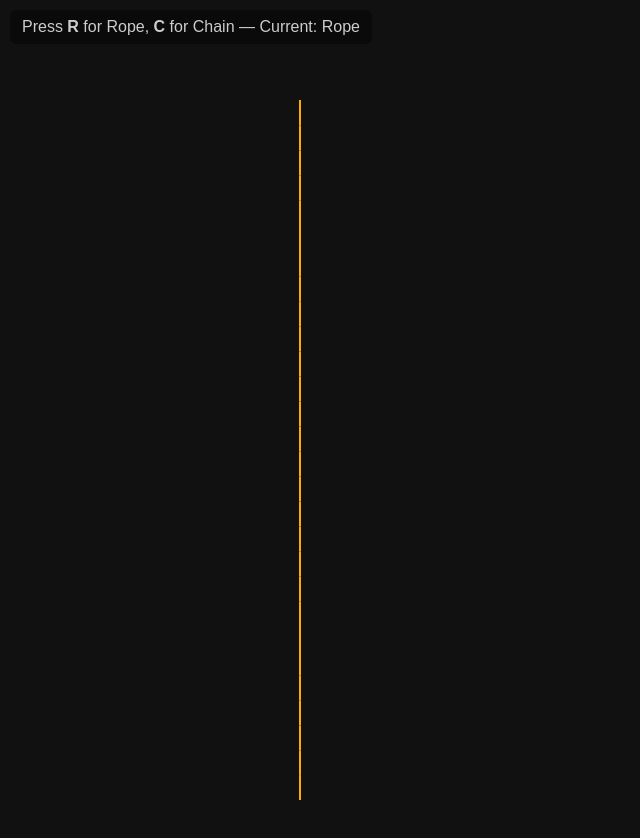
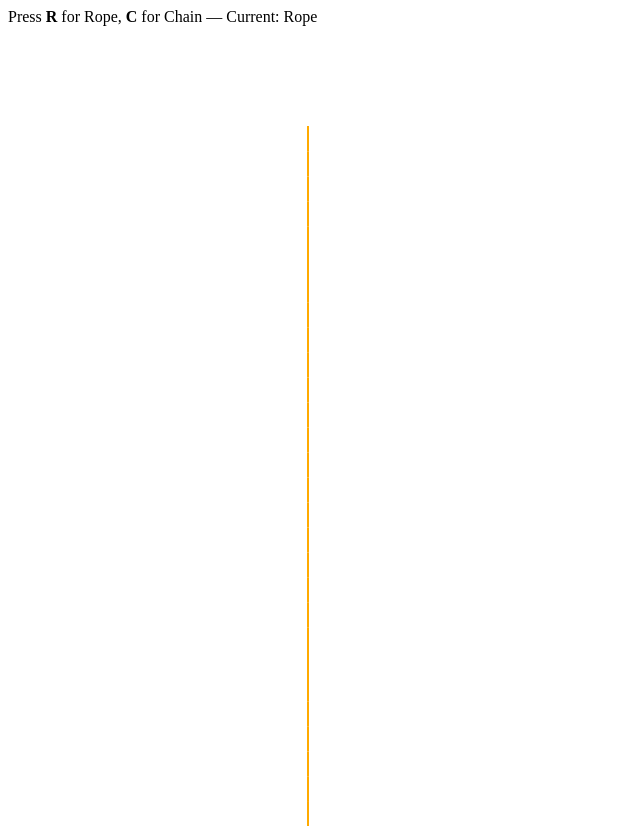
Before and after one commit to rossek22/chain-rope-physics, a plain HTML site: page index.html in a window 1280 px wide. Shown: the whole page, without its empty margins (0-640 px from the left). Before the commit the page ends 800 px from the top, so only its background shows below. Drawn offline with Linux system fonts and the light colour scheme.

Commit message:
Update index.html

```diff
--- a/index.html
+++ b/index.html
@@ -3,33 +3,6 @@
   <head>
     <meta charset="UTF-8" />
     <title>Physics Rope & Chain</title>
-    <style>
-      /* Сброс отступов и запрет скролла, черный фон
-         Reset margin and prevent scrolling, black background */
-      html,
-      body {
-        margin: 0;
-        overflow: hidden;
-        background: #111;
-      }
-      /* Канвас как блочный элемент без отступов
-         Canvas as block element with no margin */
-      canvas {
-        display: block;
-      }
-      /* Информационный блок с подсказками
-         Info box with key hints */
-      #info {
-        position: absolute;
-        top: 10px;
-        left: 10px;
-        color: #ccc;
-        font-family: sans-serif;
-        background: rgba(0, 0, 0, 0.4);
-        padding: 8px 12px;
-        border-radius: 6px;
-      }
-    </style>
   </head>
   <body>
     <!-- Панель с подсказками для пользователя
```
